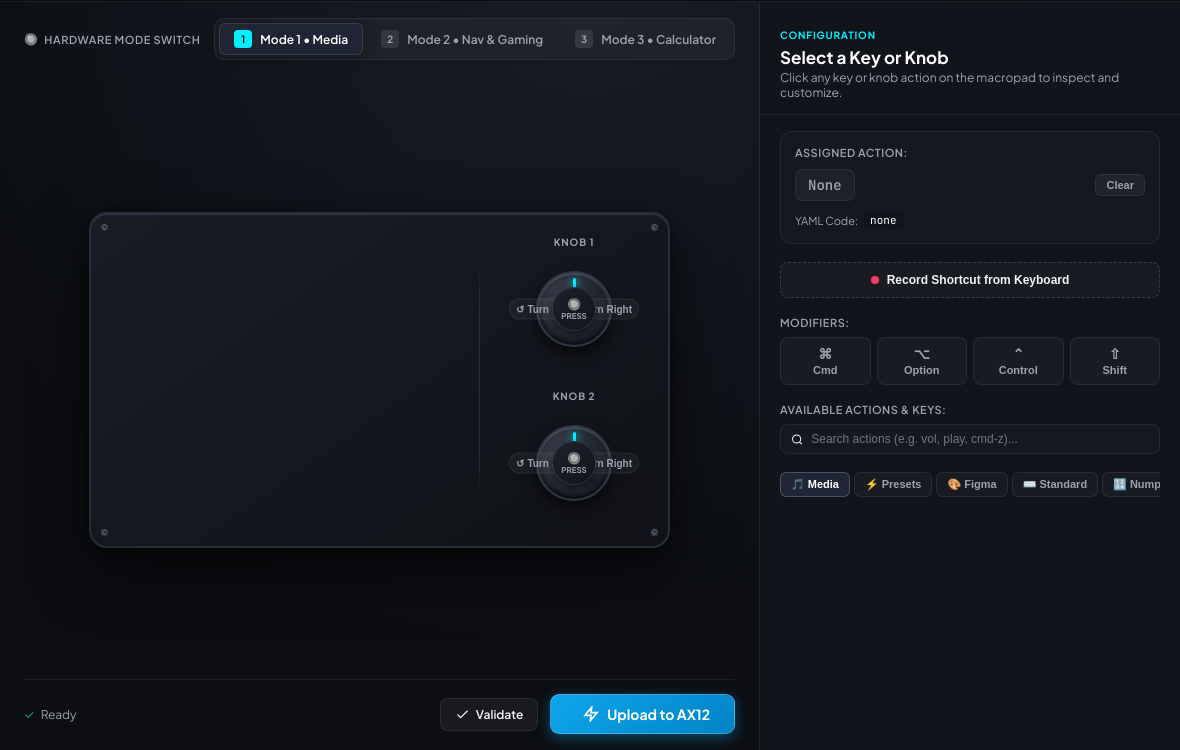
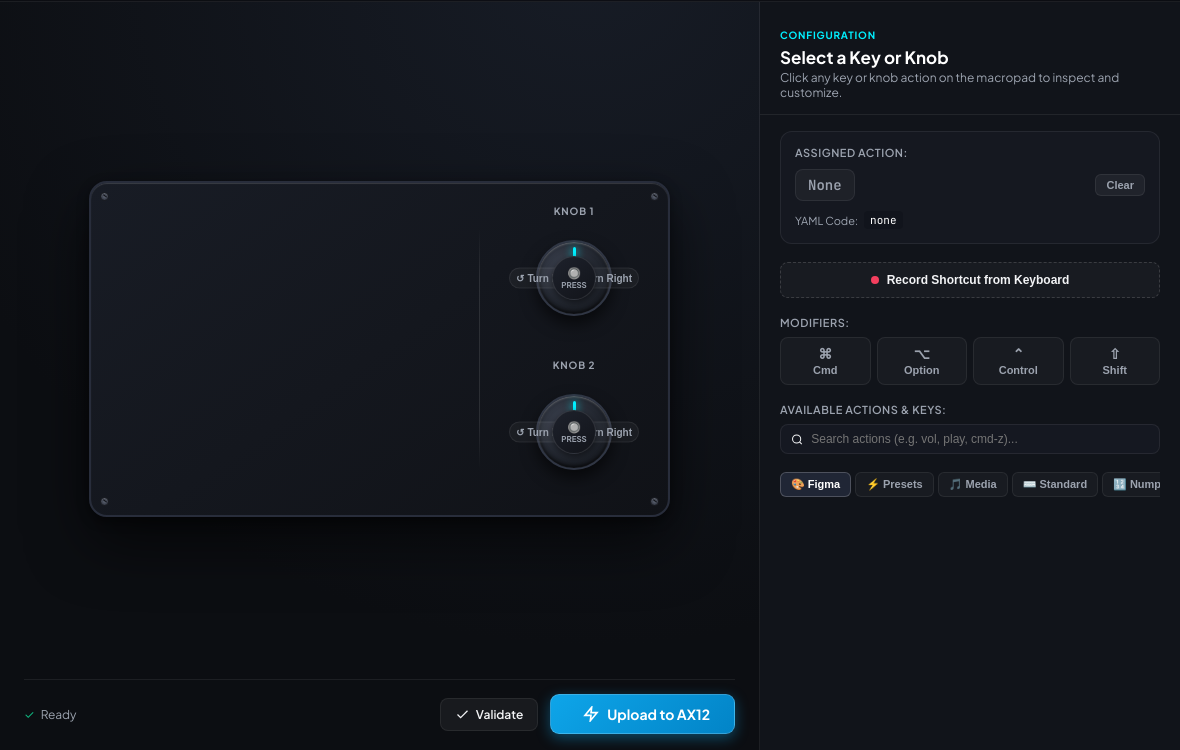
Before and after one commit to munzirstudio/ax12-studio, an Electron app: page index.html in a window 1180 px wide. Shown: the part 50-800 px from the top of the page. Drawn offline with Linux system fonts and the light colour scheme; no server answers.

Commit message:
refactor: remove mode switching UI and simplify to single layout

```diff
--- a/app.css
+++ b/app.css
@@ -231,83 +231,7 @@ body {
   border-right: 1px solid var(--border-subtle);
 }
 
-.mode-bar {
-  display: flex;
-  flex-direction: column;
-  gap: 10px;
-  margin-bottom: 20px;
-}
 
-.mode-bar-header {
-  display: flex;
-  align-items: center;
-  justify-content: space-between;
-}
-
-.hardware-switch-pill {
-  display: flex;
-  align-items: center;
-  gap: 6px;
-  font-size: 11px;
-  font-weight: 600;
-  text-transform: uppercase;
-  letter-spacing: 0.6px;
-  color: var(--text-muted);
-}
-
-.layer-nav {
-  display: flex;
-  background: rgba(255, 255, 255, 0.04);
-  padding: 4px;
-  border-radius: 10px;
-  gap: 4px;
-  border: 1px solid var(--border-subtle);
-}
-
-.layer-tab {
-  display: flex;
-  align-items: center;
-  gap: 8px;
-  background: transparent;
-  border: none;
-  padding: 6px 14px;
-  border-radius: 6px;
-  color: var(--text-muted);
-  font-family: var(--font-sans);
-  font-size: 12px;
-  font-weight: 600;
-  cursor: pointer;
-  transition: all 0.2s;
-}
-
-.layer-tab:hover {
-  color: #fff;
-  background: rgba(255, 255, 255, 0.04);
-}
-
-.layer-tab.active {
-  color: #fff;
-  background: #1f2533;
-  box-shadow: 0 2px 8px rgba(0, 0, 0, 0.3);
-  border: 1px solid rgba(255, 255, 255, 0.1);
-}
-
-.layer-tab .layer-num {
-  display: inline-flex;
-  align-items: center;
-  justify-content: center;
-  width: 18px;
-  height: 18px;
-  background: rgba(255, 255, 255, 0.1);
-  border-radius: 4px;
-  font-size: 10px;
-  font-weight: 700;
-}
-
-.layer-tab.active .layer-num {
-  background: var(--accent-cyan);
-  color: #050b14;
-}
 
 /* Pad Hardware Visualizer */
 .pad-stage {
--- a/app.js
+++ b/app.js
@@ -289,15 +289,13 @@ const state = {
     columns: 4,
     knobs: 2,
     layers: [
-      { buttons: Array(3).fill(null).map(() => Array(4).fill('')), knobs: [{ ccw: '', press: '', cw: '' }, { ccw: '', press: '', cw: '' }] },
-      { buttons: Array(3).fill(null).map(() => Array(4).fill('')), knobs: [{ ccw: '', press: '', cw: '' }, { ccw: '', press: '', cw: '' }] },
       { buttons: Array(3).fill(null).map(() => Array(4).fill('')), knobs: [{ ccw: '', press: '', cw: '' }, { ccw: '', press: '', cw: '' }] }
     ]
   },
   activeLayer: 0,
   selectedTarget: { type: 'button', row: 0, col: 0 },
   activeModifiers: new Set(),
-  activePaletteTab: 'media',
+  activePaletteTab: 'figma',
   searchQuery: '',
   isRecording: false,
   deviceConnected: false
@@ -661,17 +659,6 @@ function setupKeystrokeRecorder() {
 
 // Setup Event Listeners
 function setupEvents() {
-  // Layer Tabs
-  document.querySelectorAll('.layer-tab').forEach(tab => {
-    tab.addEventListener('click', () => {
-      document.querySelectorAll('.layer-tab').forEach(t => t.classList.remove('active'));
-      tab.classList.add('active');
-      state.activeLayer = parseInt(tab.dataset.layer, 10);
-      renderMacropad();
-      updateInspector();
-    });
-  });
-
   // Knob Zone Clicks
   document.querySelectorAll('.knob-module').forEach(module => {
     const kIndex = parseInt(module.dataset.knobIndex, 10);
--- a/index.html
+++ b/index.html
@@ -75,29 +75,6 @@
     <main class="app-main">
       <!-- Left / Center: Interactive Visual Macropad Canvas -->
       <section class="canvas-section">
-        <div class="mode-bar">
-          <div class="mode-bar-header">
-            <div class="hardware-switch-pill">
-              <span class="hw-icon">🔘</span>
-              <span>Hardware Mode Switch</span>
-            </div>
-            <div class="layer-nav" id="layerNav">
-              <button class="layer-tab active" data-layer="0">
-                <span class="layer-num">1</span>
-                <span class="layer-label">Mode 1 • Media</span>
-              </button>
-              <button class="layer-tab" data-layer="1">
-                <span class="layer-num">2</span>
-                <span class="layer-label">Mode 2 • Nav & Gaming</span>
-              </button>
-              <button class="layer-tab" data-layer="2">
-                <span class="layer-num">3</span>
-                <span class="layer-label">Mode 3 • Calculator</span>
-              </button>
-            </div>
-          </div>
-        </div>
-
         <!-- The Physical AX12 Macropad Chassis -->
         <div class="pad-stage">
           <div class="macropad-hardware">
@@ -268,9 +245,9 @@
 
           <!-- Palette Tabs -->
           <div class="palette-tabs" id="paletteTabs">
-            <button class="p-tab active" data-category="media">🎵 Media</button>
+            <button class="p-tab active" data-category="figma">🎨 Figma</button>
             <button class="p-tab" data-category="presets">⚡ Presets</button>
-            <button class="p-tab" data-category="figma">🎨 Figma</button>
+            <button class="p-tab" data-category="media">🎵 Media</button>
             <button class="p-tab" data-category="standard">⌨️ Standard</button>
             <button class="p-tab" data-category="numpad">🔢 Numpad</button>
             <button class="p-tab" data-category="mouse">🖱️ Mouse</button>
```
Also changed, not shown: figma-designer.yaml (+3 -33 lines), README.md.
